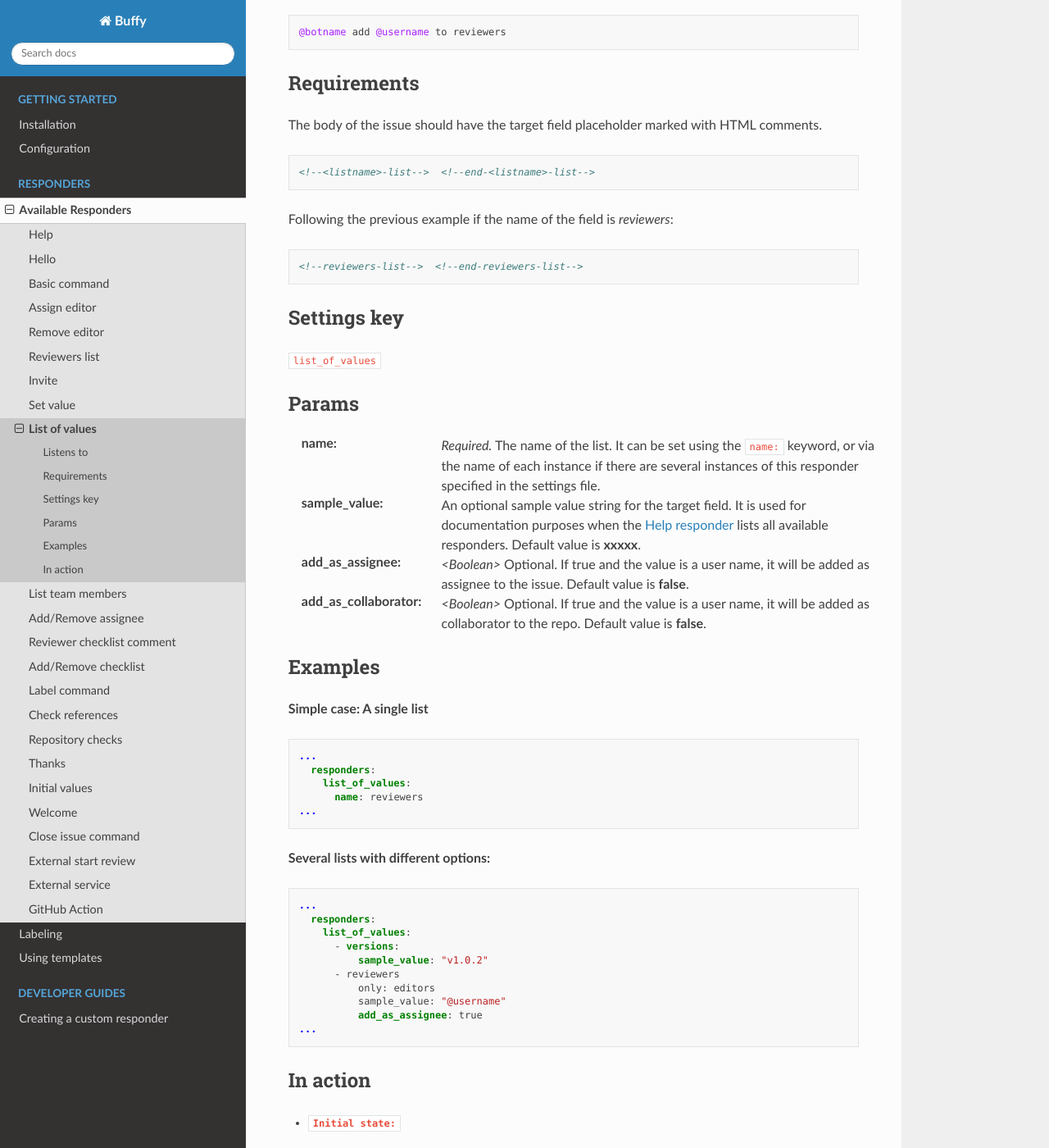
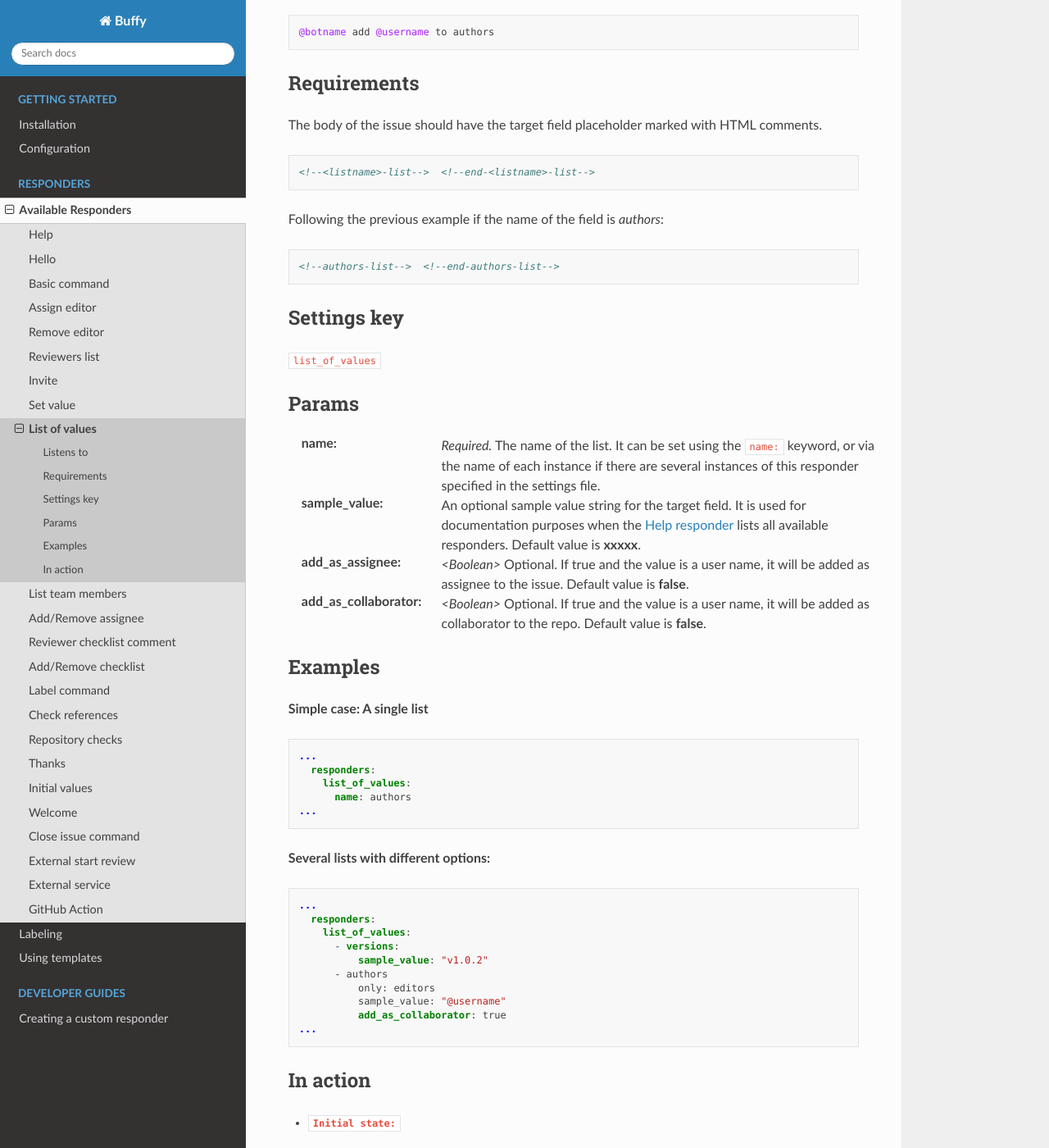
Before and after one commit to openjournals/buffy, a Sphinx documentation site: the page built from docs/responders/list_of_values.md, in a window 1280 px wide and 1400 px high, scrolled down 451 px. Shown: the whole window at 82% size. Built offline with Sphinx 7.4.7 and the Read the Docs theme 2.0.0, drawn with Linux system fonts in a browser that asks for light colours.

Commit message:
update docs

````diff
--- a/docs/responders/list_of_values.md
+++ b/docs/responders/list_of_values.md
@@ -13,21 +13,20 @@ Allows [labeling](../labeling).
 @botname remove <value> from <list-name>
 ```
 
-For example, if you configure this responder to add/remove values for the _reviewers_ list, it would respond to:
+For example, if you configure this responder to add/remove values for the _authors_ list, it would respond to:
 ```
-@botname add @username to reviewers
+@botname add @username to authors
 ```
 ## Requirements
-
 
 The body of the issue should have the target field placeholder marked with HTML comments.
 
 ```html
 <!--<listname>-list-->  <!--end-<listname>-list-->
 ```
-Following the previous example if the name of the field is _reviewers_:
+Following the previous example if the name of the field is _authors_:
 ```html
-<!--reviewers-list-->  <!--end-reviewers-list-->
+<!--authors-list-->  <!--end-authors-list-->
 ```
 
 ## Settings key
@@ -52,7 +51,7 @@ Following the previous example if the name of the field is _reviewers_:
 ...
   responders:
     list_of_values:
-      name: reviewers
+      name: authors
 ...
 ```
 
@@ -63,10 +62,10 @@ Following the previous example if the name of the field is _reviewers_:
     list_of_values:
       - versions:
           sample_value: "v1.0.2"
-      - reviewers
+      - authors
           only: editors
           sample_value: "@username"
-          add_as_assignee: true
+          add_as_collaborator: true
 ...
 ```
 
````
Also changed, not shown: docs/images/responders/list_of_values_1.png, docs/images/responders/list_of_values_2.png, docs/images/responders/list_of_values_3.png, docs/images/responders/list_of_values_4.png, docs/images/responders/list_of_values_5.png.
